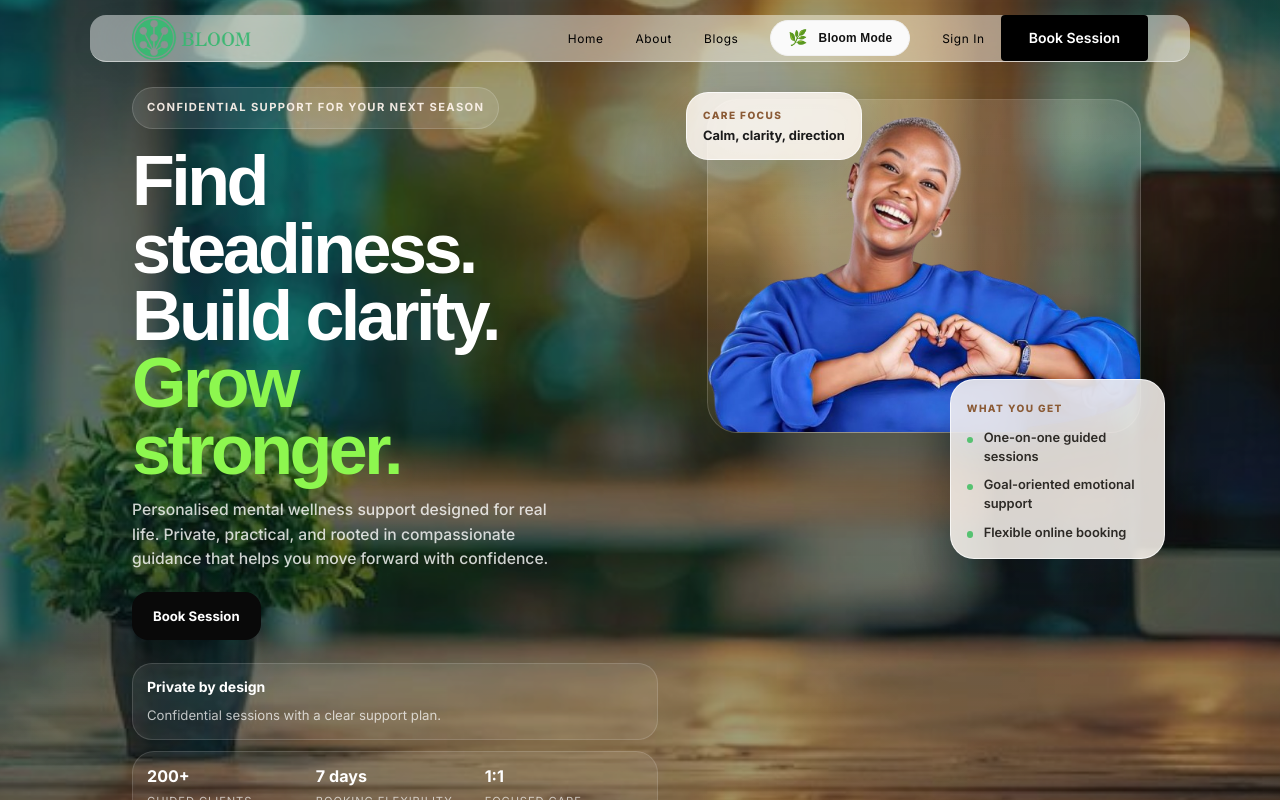
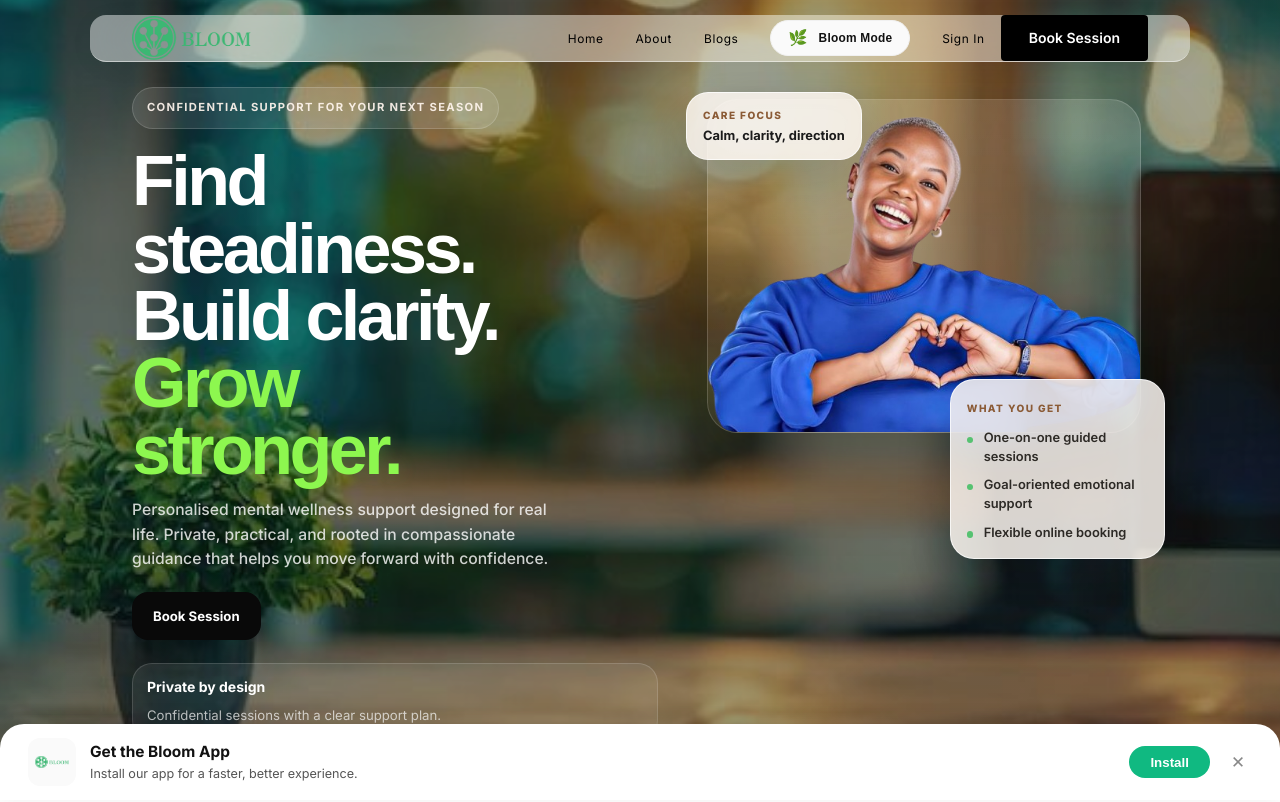
Before and after one commit to kerry-eng/bloom-mentorship, a React (Vite) app: page / in a window 1280 px wide. Shown: the top 802 px of the page. Built offline with nearby package versions, Linux system fonts and the light colour scheme; no server answers; a web font is replaced by a local one.

Commit message:
fix: enforce universal PWA banner rendering with instructional fallbacks for strict devices

```diff
--- a/src/components/InstallPWA.jsx
+++ b/src/components/InstallPWA.jsx
@@ -4,37 +4,59 @@ import './InstallPWA.css';
 export default function InstallPWA() {
     const [deferredPrompt, setDeferredPrompt] = useState(null);
     const [isVisible, setIsVisible] = useState(false);
+    const [showInstructions, setShowInstructions] = useState(false);
 
     useEffect(() => {
+        // Automatically show banner if not running seamlessly as an installed app
+        const isStandalone = window.matchMedia('(display-mode: standalone)').matches || window.navigator.standalone;
+
+        if (!isStandalone) {
+            setIsVisible(true);
+        }
+
         const handler = (e) => {
-            // Prevent the mini-infobar from appearing on mobile
             e.preventDefault();
-            // Stash the event so it can be triggered later.
             setDeferredPrompt(e);
-            // Update UI notify the user they can install the PWA
             setIsVisible(true);
         };
 
         window.addEventListener('beforeinstallprompt', handler);
 
+        // Also check if display mode physically changes while running
+        const mql = window.matchMedia('(display-mode: standalone)');
+        const mqlHandler = (e) => {
+            if (e.matches) setIsVisible(false);
+        };
+        mql.addEventListener('change', mqlHandler);
+
         return () => {
             window.removeEventListener('beforeinstallprompt', handler);
+            mql.removeEventListener('change', mqlHandler);
         };
     }, []);
 
     const handleInstallClick = async () => {
-        if (!deferredPrompt) return;
+        if (showInstructions) {
+            setShowInstructions(false);
+            return;
+        }
 
-        // Show the install prompt
+        if (deferredPrompt) {
+            try {
                 deferredPrompt.prompt();
-
-        // Wait for the user to respond to the prompt
                 const { outcome } = await deferredPrompt.userChoice;
-        console.log(`User response to the install prompt: ${outcome}`);
-
-        // We've used the prompt, and can't use it again, throw it away
                 setDeferredPrompt(null);
+                if (outcome === 'accepted') {
                     setIsVisible(false);
+                }
+            } catch (err) {
+                console.error("Prompt failed", err);
+                setShowInstructions(true);
+            }
+        } else {
+            // The prompt isn't natively supported (iOS or throttled cache). Fallback to instructions.
+            setShowInstructions(true);
+        }
     };
 
     const handleDismiss = () => {
@@ -43,8 +65,11 @@ export default function InstallPWA() {
 
     if (!isVisible) return null;
 
+    const isIos = /ipad|iphone|ipod/.test(navigator.userAgent.toLowerCase());
+
     return (
-        <div className="install-pwa-banner">
+        <div className="install-pwa-banner" style={{ flexDirection: 'column' }}>
+            <div style={{ display: 'flex', width: '100%', alignItems: 'center', justifyContent: 'space-between' }}>
                 <div className="install-pwa-content">
                     <img src="/LOGO.png" alt="Bloom" className="install-pwa-logo" />
                     <div className="install-pwa-text">
@@ -53,9 +78,20 @@ export default function InstallPWA() {
                     </div>
                 </div>
                 <div className="install-pwa-actions">
-                <button className="btn-install" onClick={handleInstallClick}>Install Now</button>
+                    <button className="btn-install" onClick={handleInstallClick}>Install</button>
                     <button className="btn-dismiss" onClick={handleDismiss}>✕</button>
                 </div>
             </div>
+
+            {showInstructions && (
+                <div style={{ width: '100%', padding: '0.8rem 1rem', background: 'rgba(255,255,255,0.05)', fontSize: '0.85rem', color: '#ccc', borderTop: '1px solid rgba(255,255,255,0.1)', marginTop: '0.5rem', lineHeight: 1.5 }}>
+                    {isIos ? (
+                        <span>To install on iOS: Tap the <strong>Share</strong> icon (the square with an arrow) at the bottom toolbar, then tap <strong>Add to Home Screen</strong>.</span>
+                    ) : (
+                        <span>To install manually: Tap the browser <strong>Menu (⋮)</strong> at the top right, then tap <strong>Add to Home screen</strong> or <strong>Install app</strong>.</span>
+                    )}
+                </div>
+            )}
+        </div>
     );
 }
```
Lines whose indentation alone changed are shown as unchanged.
